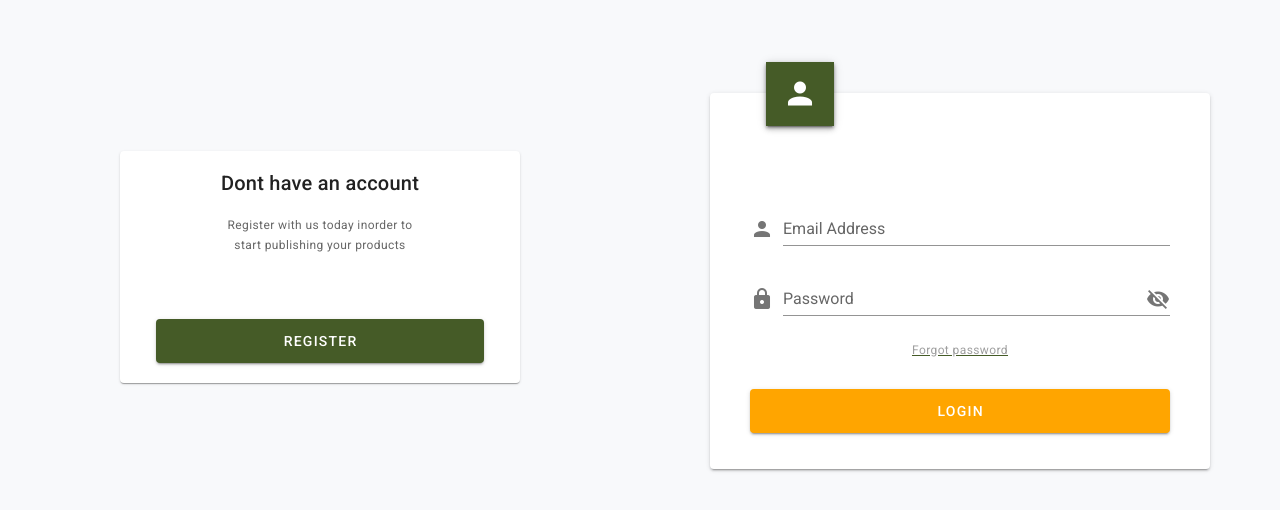
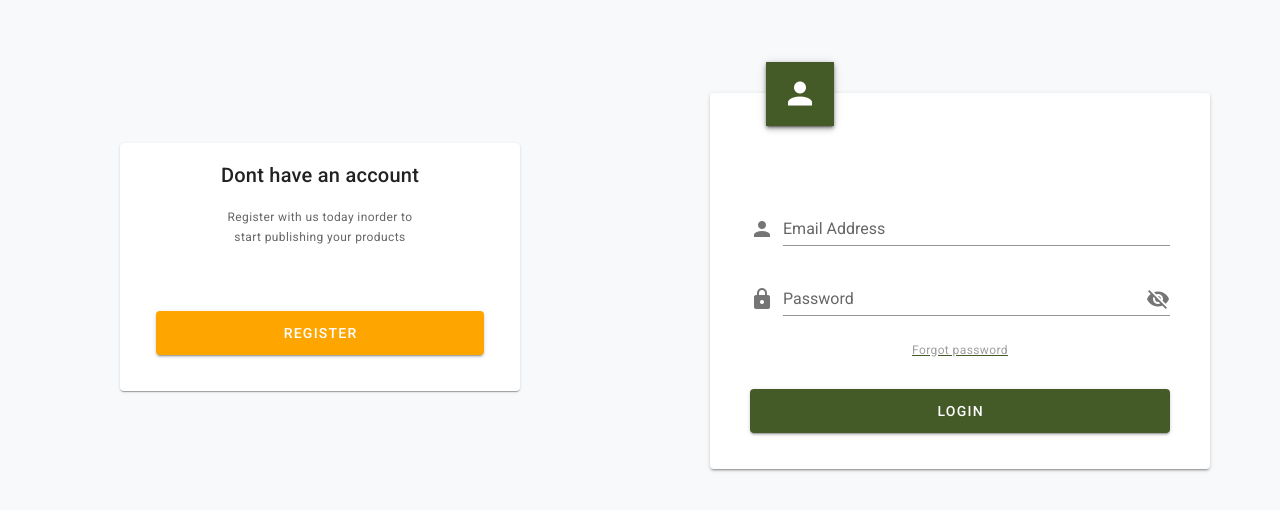
Before and after one commit to peterchege/armu, a Vue app: page / in a window 1280 px wide. Shown: the part 112-622 px from the top of the page. Built offline with nearby package versions, Linux system fonts and the light colour scheme; what vue-axios-cors would draw is missing.

Commit message:
connected to the state

```diff
--- a/src/views/Landingpage.vue
+++ b/src/views/Landingpage.vue
@@ -17,8 +17,8 @@
                          <v-card-actions class="ma-7">
                         <v-spacer></v-spacer>
                             <v-btn block large
-                            color="primary"
-                            class="my-3"
+                            color="secondary"
+                            class="my-3 mb-7"
                             @click="onSubmit"
                             :loading="loading"
                             to="/user">
@@ -70,15 +70,13 @@
                                   block
                                   large
                                   @click="onLogin"
-                                  class="my-7 px-5 secondary"
+                                  class="my-7 px-5 primary"
                                   >Login
                                   </v-btn>
-
 
                         </v-card>
             </v-col>
         </v-row>
-
 
 
         <v-row align="center" justify="center" class="text-center">
@@ -116,8 +114,25 @@
 export default {
     components:{
         appHeader:() => import ('@/components/Header'),
+    },
 
+    data(){
+      return{
+        email: '',
+        password: '',
+        show: false,
+      }
     },
+    methods:{
+        onLogin(){
+            const formData ={
+                email : this.email,
+                password: this.password
+            }
+            console.log(formData)
+            this.$store.dispatch('login', formData)
+        }
+    }
 }
 </script>
 
```
